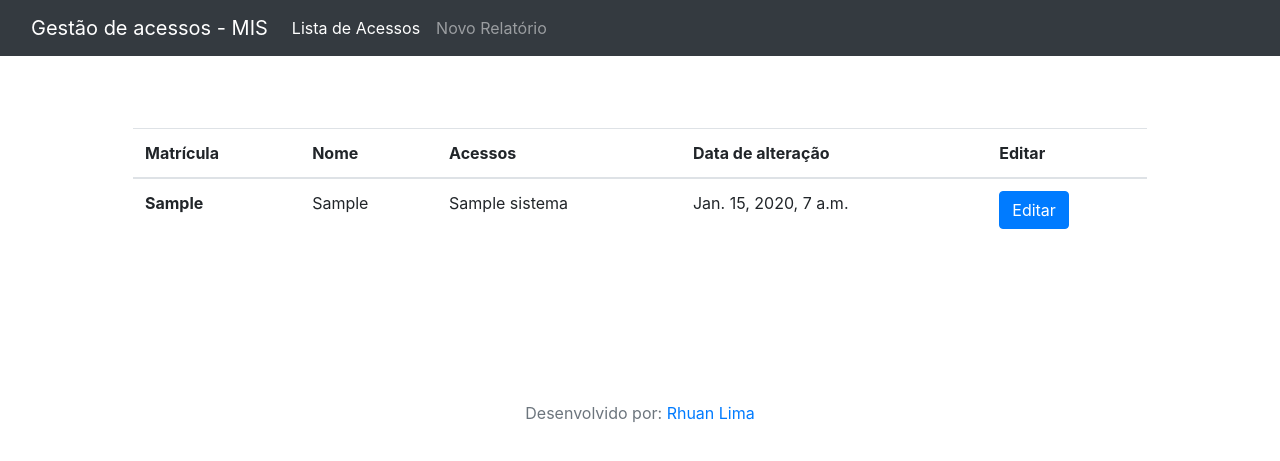
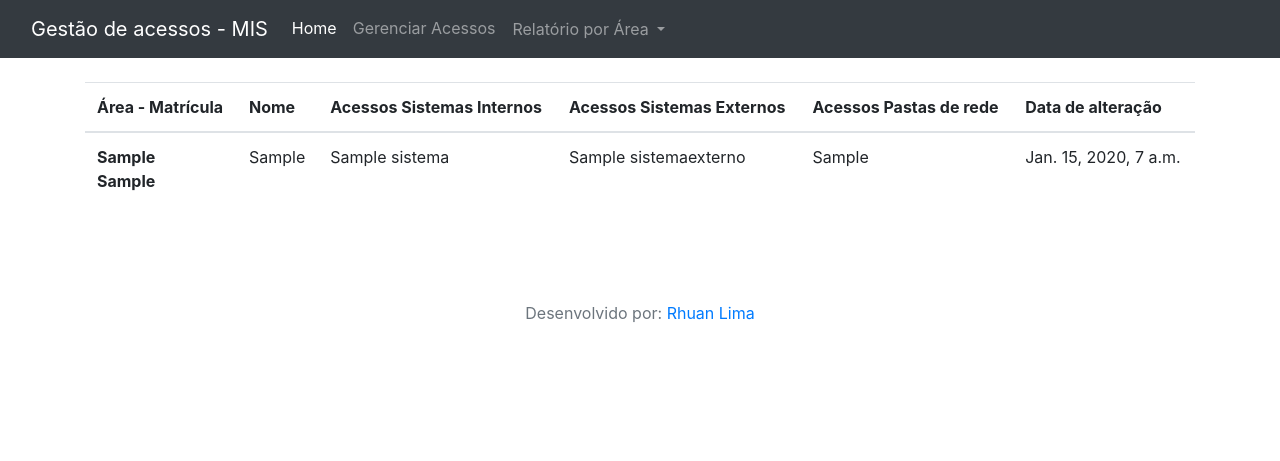
Before and after one commit to rhuanlima/access_val, a Django app: page /acessos/list/ in a window 1280 px wide. Shown: the top 461 px of the page. Run offline with Django 3.2, Linux system fonts and the light colour scheme; a user stored in the database is signed in; tables that the repository leaves empty hold one stand-in row (values such as "Sample post"); some libraries are stand-ins or nearby versions.

Commit message:
new updates

```diff
--- a/access_val/urls.py
+++ b/access_val/urls.py
@@ -11,10 +11,10 @@ admin.autodiscover()
 
 urlpatterns = [
     path('grappelli/', include('grappelli.urls')),  # grappelli URLS
-    path('admin/', admin.site.urls),
+    path('admin/', admin.site.urls, name='admin_site'),
     path('acessos/', include('acessos.urls')),
-    path('login/', RedirectView.as_view(url='/admin/login/?next=/acessos/')),
-    path('', RedirectView.as_view(url='/acessos/')),
+    path('login/', RedirectView.as_view(url='/admin/login/?next=/acessos/list')),
+    path('', RedirectView.as_view(url='/acessos/list')),
 
 ]
 
--- a/acessos/models.py
+++ b/acessos/models.py
@@ -48,8 +48,14 @@ class Acesso(models.Model):
     def get_access(self):
         return "\n".join([p.dsNome for p in self.dsSistema.all()])
 
-    def get_access_html(self):
+    def get_si_html(self):
         return list(self.dsSistema.all())
+
+    def get_se_html(self):
+        return list(self.dsSistemaExterno.all())
+
+    def get_folders_html(self):
+        return list(self.dsRede.all())
 
     def get_absolute_url(self):
         return reverse('acessos', args=[str(self.dsMatricula)])
--- a/acessos/views.py
+++ b/acessos/views.py
@@ -14,8 +14,9 @@ def index(request):
 
 @login_required
 def acessos_list(request):
-    acessos = Acesso.objects.all()
-    return render(request, 'acessos_list.html', {'acessos': acessos})
+    acessos = Acesso.objects.all().order_by('dsArea')
+    areas = Area.objects.all().order_by('dsArea')
+    return render(request, 'acessos_list.html', {'acessos': acessos, 'areas':areas})
 
 
 @login_required
@@ -41,6 +42,7 @@ def acessos_edit(request, id):
     return render(request, 'acessos_form.html', {'form': form})
 
 
+@login_required
 def lista_areas(request, id):
     area = get_object_or_404(Area, pk=id)
     acessos = Acesso.objects.filter(dsArea=area)
--- a/templates/acessos_list.html
+++ b/templates/acessos_list.html
@@ -1,15 +1,30 @@
 {% extends 'base.html' %}
-
 {% block title %}
 Lista de acessos
 {% endblock %}
 
 {% block navbar%}
     <li class="nav-item">
-        <a class="nav-link active" aria-current="page" href="{% url 'acessos_list'%}">Lista de Acessos</a>
+        <a class="nav-link active" aria-current="page" href="{% url 'acessos_list'%}">Home</a>
     </li>
     <li class="nav-item">
-        <a class="nav-link" href="{% url 'acessos_new'%}">Novo Relatório</a>
+        <a class="nav-link" href="{% url 'admin:index'%}">Gerenciar Acessos</a>
+    </li>
+    <li class="nav-item">
+        <div class="dropdown">
+            <button class="btn nav-link dropdown-toggle" type="button" id="dropdownMenu2" data-toggle="dropdown"
+                aria-haspopup="true" aria-expanded="false">
+                Relatório por Área
+            </button>
+            <div class="dropdown-menu" aria-labelledby="dropdownMenu2">
+                {% for area in areas %}
+                    <a  href="{% url 'lista_areas' area.id %}">
+                        <button class="dropdown-item" type="button">{{area.dsArea}}</button>
+                    </a>
+
+                {% endfor %}
+            </div>
+        </div>
     </li>
     <!-- <li class="nav-item">
             <a class="nav-link disabled" href="#" tabindex="-1" aria-disabled="true">Disabled</a>
@@ -17,30 +32,44 @@ Lista de acessos
 {% endblock %}
 
 {% block main %}
-<div class="p-5 rounded">
+<div class="rounded">
     <table class="table">
         <thead>
             <tr>
-                <th scope="col">Matrícula</th>
+                <th scope="col">Área - Matrícula</th>
                 <th scope="col">Nome</th>
-                <th scope="col">Acessos</th>
+                <th scope="col">Acessos Sistemas Internos</th>
+                <th scope="col">Acessos Sistemas Externos</th>
+                <th scope="col">Acessos Pastas de rede</th>
                 <th scope="col">Data de alteração</th>
-                <th scope="col">Editar</th>
+                <!-- <th scope="col">Editar</th> -->
             </tr>
         </thead>
         <tbody>
             {% for acesso in acessos %}
             <tr>
-                <th scope="row">{{acesso.dsMatricula}}</td>
+                <th scope="row">{{acesso.dsArea}}<br>{{acesso.dsMatricula}}</td>
                 <td>{{acesso.dsUsuario}}</td>
                 <td>
-                    {% for sistema in acesso.get_access_html%}
+                    {% for sistema in acesso.get_si_html%}
                         {{sistema.dsNome}} <br>
                     {% endfor %}
                     <!-- {{acesso.get_access_html}} -->
                 </td>
+                <td>
+                    {% for sistema in acesso.get_se_html%}
+                    {{sistema.dsNome}} <br>
+                    {% endfor %}
+                    <!-- {{acesso.get_access_html}} -->
+                </td>
+                <td>
+                    {% for sistema in acesso.get_folders_html%}
+                    {{sistema.dsCaminho}} <br>
+                    {% endfor %}
+                    <!-- {{acesso.get_access_html}} -->
+                </td>
                 <td>{{acesso.dtUpdate}}</td>
-                <td><a href="{% url 'acessos_edit' acesso.id %}" class="btn btn-primary" role="button">Editar</a></td>
+                <!-- <td><a href="{% url 'acessos_edit' acesso.id %}" class="btn btn-primary" role="button">Editar</a></td> -->
             </tr>
             {% endfor %}
         </tbody>
--- a/templates/base.html
+++ b/templates/base.html
@@ -1,10 +1,11 @@
 <!DOCTYPE html>
 <html lang="en">
+    <head>
         <title>{% block title %}{%endblock%}</title>
         <meta charset="UTF-8">
         <meta name="viewport" content="width=device-width, initial-scale=1">
         <link rel="stylesheet" href="https://stackpath.bootstrapcdn.com/bootstrap/4.5.2/css/bootstrap.min.css">
-
+    </head>
 
 <bod class="bg-light">
 
@@ -13,7 +14,7 @@
         <div class="container-fluid">
             <a class="navbar-brand" href="#">Gestão de acessos - MIS</a>
 
-            <div class="collapse navbar-collapse" id="navbarCollapse">
+            <div class="collapse navbar-collapse" id="navbarNavDropdown">
                 <ul class="navbar-nav me-auto mb-2 mb-md-0">
                     {% block navbar %}{%endblock%}
                 </ul>
@@ -26,6 +27,21 @@
     <footer class="my-5 pt-5 text-muted text-center text-small">
         <p class="mb-1">Desenvolvido por: <a href="mailto:rhuan@rhuanlima.com.br">Rhuan Lima</a></p>
     </footer>
+
+    <!-- Optional JavaScript -->
+    <!-- jQuery first, then Popper.js, then Bootstrap JS -->
+    <script src="https://code.jquery.com/jquery-3.2.1.slim.min.js"
+        integrity="sha384-KJ3o2DKtIkvYIK3UENzmM7KCkRr/rE9/Qpg6aAZGJwFDMVNA/GpGFF93hXpG5KkN"
+        crossorigin="anonymous"></script>
+    <script src="https://cdnjs.cloudflare.com/ajax/libs/popper.js/1.12.9/umd/popper.min.js"
+        integrity="sha384-ApNbgh9B+Y1QKtv3Rn7W3mgPxhU9K/ScQsAP7hUibX39j7fakFPskvXusvfa0b4Q"
+        crossorigin="anonymous"></script>
+    <script src="https://maxcdn.bootstrapcdn.com/bootstrap/4.0.0/js/bootstrap.min.js"
+        integrity="sha384-JZR6Spejh4U02d8jOt6vLEHfe/JQGiRRSQQxSfFWpi1MquVdAyjUar5+76PVCmYl"
+        crossorigin="anonymous"></script>
+
+
+
 </body>
 
 </html>
--- a/templates/index.html
+++ b/templates/index.html
@@ -1,4 +1,4 @@
 {% extends "admin/base.html" %}
 {% block content %}
-rhuan
+
 {% endblock %}
```
Also changed, not shown: templates/navbar.html (added, +11 -0 lines). Lines whose indentation alone changed are shown as unchanged.
